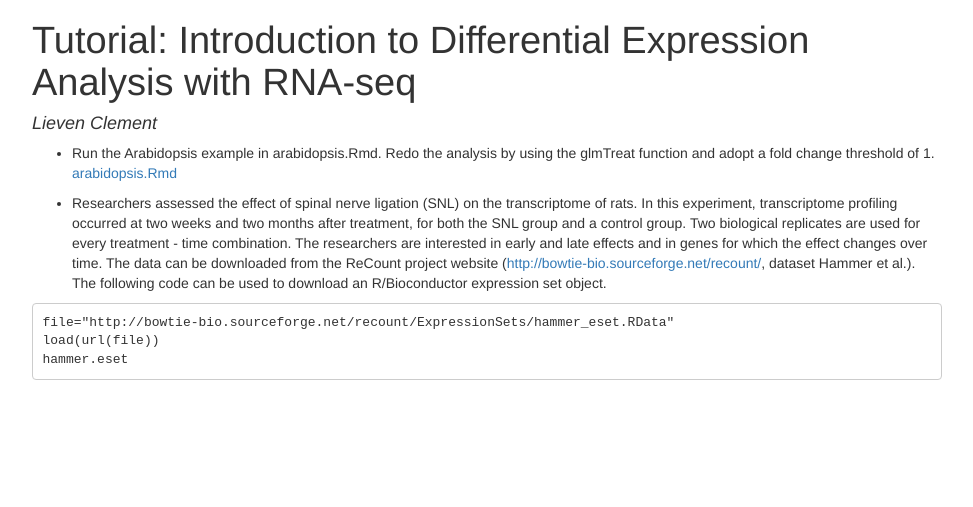
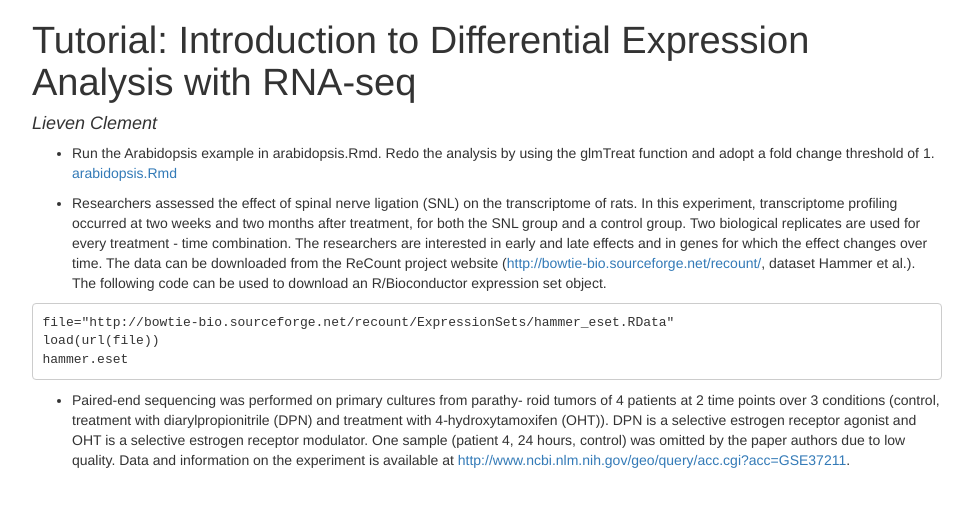
Before and after one commit to statOmics/statisticalGenomicsCourse2018, a Jekyll site: the page pages/introToRNA-seqDE.html, which Jekyll copies as it is, in a window 1280 px wide. Shown: the top 507 px of the page, without its empty margins (153-1126 px from the left). Built offline with Jekyll 4.4.1, drawn with Linux system fonts in a browser that asks for light colours.

Commit message:
Additional exercise

```diff
--- a/pages/introToRNA-seqDE.html
+++ b/pages/introToRNA-seqDE.html
@@ -132,6 +132,9 @@ The following code can be used to download an R/Bioconductor expression set obje
 <pre><code>file=&quot;http://bowtie-bio.sourceforge.net/recount/ExpressionSets/hammer_eset.RData&quot;
 load(url(file))
 hammer.eset</code></pre>
+<ul>
+<li>Paired-end sequencing was performed on primary cultures from parathy- roid tumors of 4 patients at 2 time points over 3 conditions (control, treatment with diarylpropionitrile (DPN) and treatment with 4-hydroxytamoxifen (OHT)). DPN is a selective estrogen receptor agonist and OHT is a selective estrogen receptor modulator. One sample (patient 4, 24 hours, control) was omitted by the paper authors due to low quality. Data and information on the experiment is available at <a href="http://www.ncbi.nlm.nih.gov/geo/query/acc.cgi?acc=GSE37211" class="uri">http://www.ncbi.nlm.nih.gov/geo/query/acc.cgi?acc=GSE37211</a>.</li>
+</ul>
 
 
 
```
